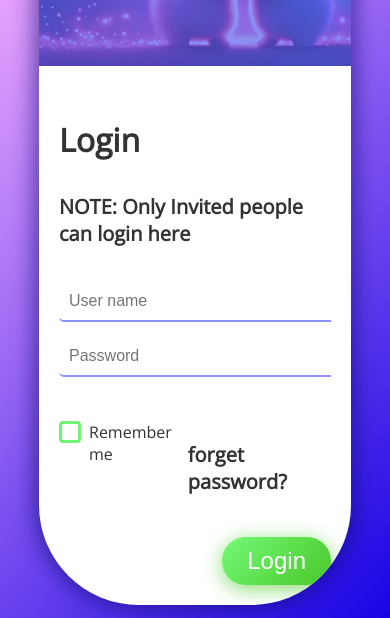
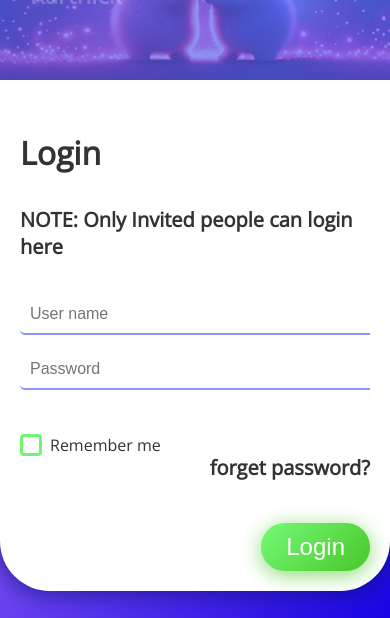
Before and after one commit to Karthick-SK1/SK-Marriage_Invite, a website: page index.html in a window 390 px wide. Shown: the part 226-844 px from the top of the page. Drawn offline with nearby package versions, Linux system fonts and the light colour scheme.

Commit message:
Changed the mobile view alignment

```diff
--- a/style.css
+++ b/style.css
@@ -16,10 +16,10 @@ body {
 
 .box-form {
   margin: 0 auto;
-  width: 80%; /* or any desired value */
+  width: 100%; /* or any desired value */
   max-width: 400px; /* Add this line to limit the maximum width on mobile devices */
   background: #FFFFFF;
-  border-radius: 100px;
+  border-radius: 50px;
   overflow: hidden;
   display: flex;
   flex-direction: column; /* Update to column direction for mobile devices */
@@ -179,22 +179,22 @@ button:hover {
   transition: all 0.3s ease-in-out;
 }
 
-/* Desktop-specific styles */
-@media (min-width: 981px) {
+/* Mobile-specific styles */
+@media (max-width: 980px) {
   body {
-    /* Add your desktop-specific body styles here */
+    /* Add your mobile-specific body styles here */
   }
 
   .box-form {
-    /* Add your desktop-specific box-form styles here */
+    /* Add your mobile-specific box-form styles here */
   }
 
   .box-form .left {
-    /* Add your desktop-specific left styles here */
+    /* Add your mobile-specific left styles here */
   }
 
   .box-form .right {
-    /* Add your desktop-specific right styles here */
+    /* Add your mobile-specific right styles here */
   }
 
   /* Add more styles for other elements as needed */
```
